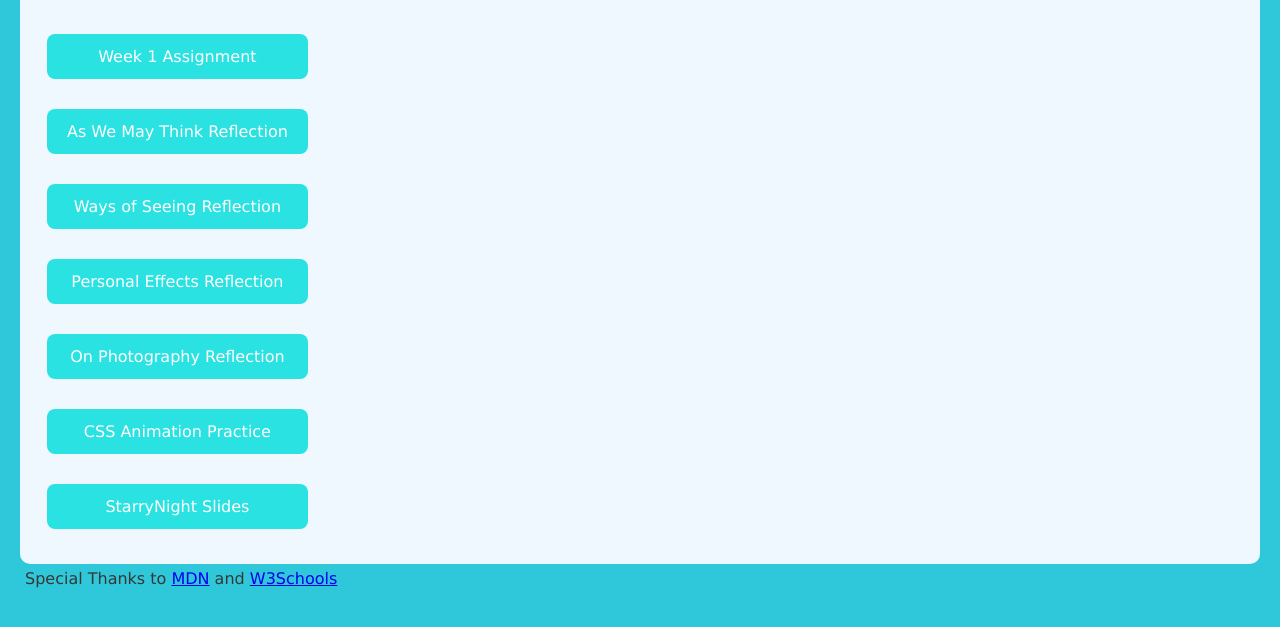
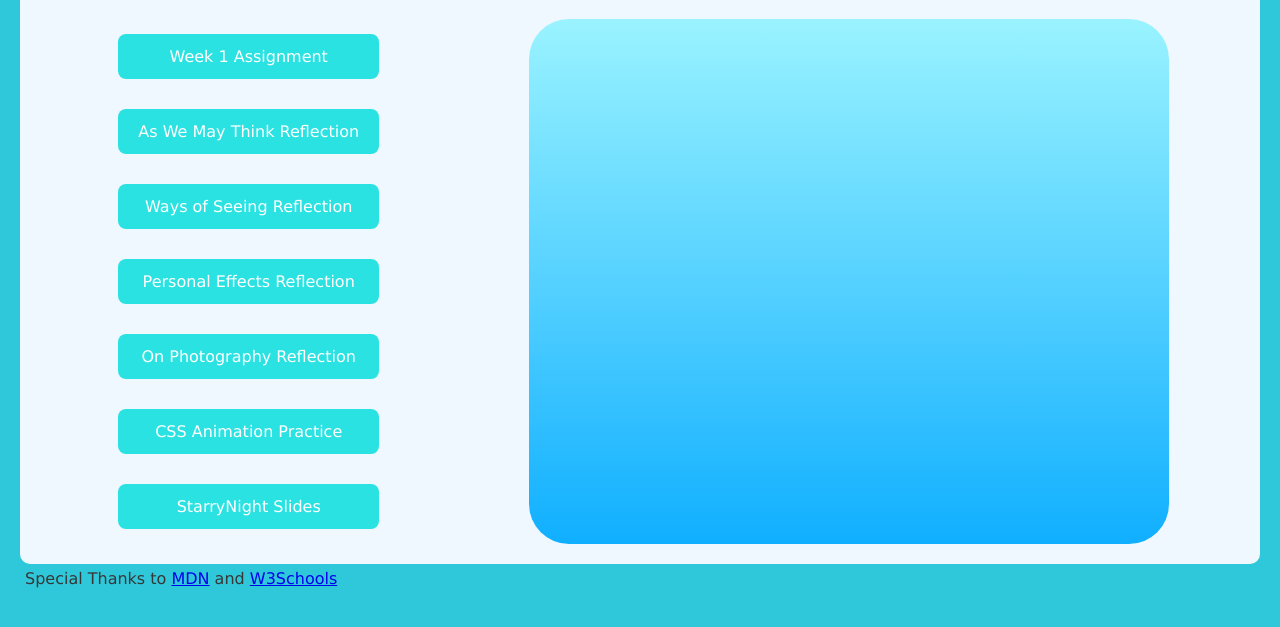
Before and after one commit to mr5354/mr5354.github.io, a plain HTML site: page index.html in a window 1280 px wide. Shown: the part 89-716 px from the top of the page. Drawn offline with Linux system fonts and the light colour scheme.

Commit message:
prep fish tank

```diff
--- a/index.html
+++ b/index.html
@@ -14,6 +14,7 @@
     <main>
         <h1>Work for Intro to Web Dev</h1>
 
+        <div id="home">
             <nav class="pages">
                 <a href="week1/index.html" class="button">Week 1 Assignment</a>
                 <a href="as_we_may_think/index.html" class="button">As We May Think Reflection</a
@@ -32,6 +33,9 @@
           >
           <a href="starryNight/index.html" class="button">StarryNight Slides</a>
             </nav>
+
+            <div class="fish_tank"></div>
+        </div>
     </main>
     <footer>
         Special Thanks to
--- a/styles.css
+++ b/styles.css
@@ -6,10 +6,17 @@ body {
 }
 
 main {
+    display: flex;
+    flex-direction: column;
     background-color: aliceblue;
     padding: 7px 20px;
     padding-bottom: 20px;
     border-radius: 10px;
+}
+
+#home {
+    display: flex;
+    justify-content: space-around;
 }
 
 .pages {
@@ -17,6 +24,13 @@ main {
     flex-direction: column;
     justify-items: flex-start;
     width: fit-content;
+}
+
+.fish_tank {
+    background: linear-gradient(#9af3ff, #10afff);
+    border-radius: 5vmin;
+    width: 50vw;
+    height: auto;
 }
 
 a.button {
```
Lines whose indentation alone changed are shown as unchanged.
